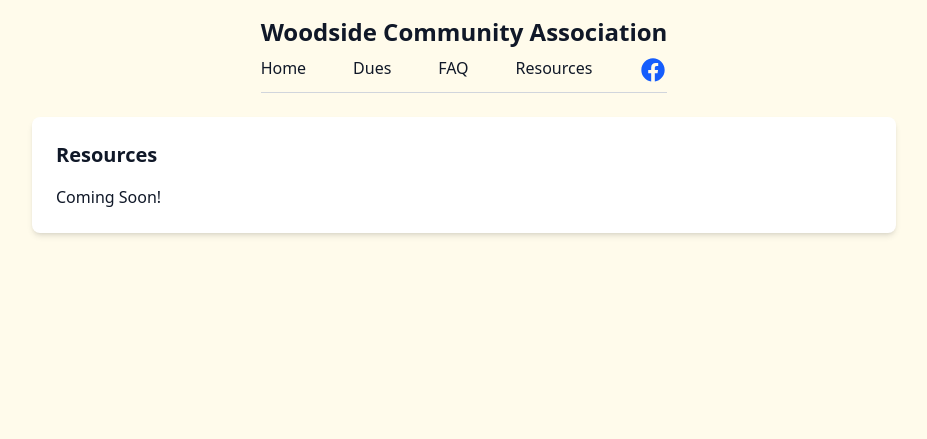
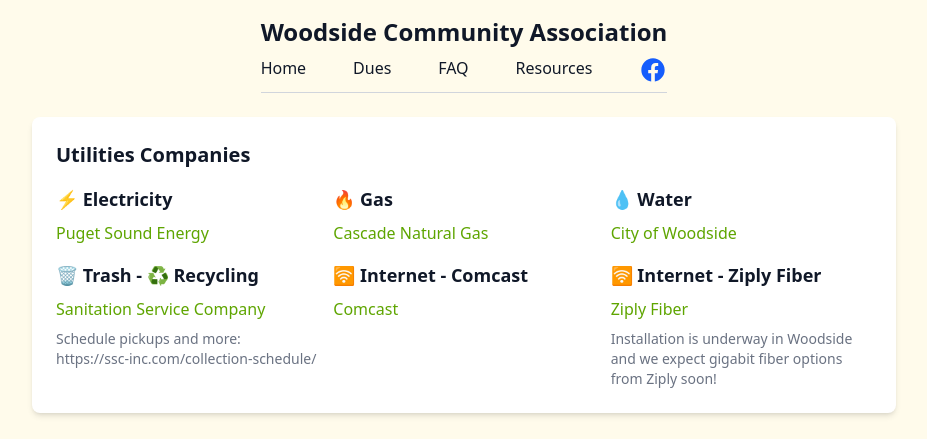
Before and after one commit to kyle-rader/woodside.github.io, a SvelteKit app: page /resources in a window 1280 px wide. Shown: the top 439 px of the page, without its empty margins (176-1103 px from the left). Built offline with nearby package versions, Linux system fonts and the light colour scheme.

Commit message:
add utilities to resources

```diff
--- a/src/routes/resources/+page.svelte
+++ b/src/routes/resources/+page.svelte
@@ -1,10 +1,9 @@
 <script lang="ts">
 	import Container from '$lib/layout/container.svelte';
 	import Section from '$lib/layout/section.svelte';
+	import Utilities from './utilities.svelte';
 </script>
 
 <Container>
-	<Section title="Resources">
-		<p>Coming Soon!</p>
-	</Section>
+	<Utilities />
 </Container>
--- /dev/null
+++ b/src/routes/resources/utilities.svelte
@@ -0,0 +1,64 @@
+<script lang="ts">
+	import Section from '$lib/layout/section.svelte';
+
+	let utilities = [
+		{
+			category: '⚡️ Electricity',
+			name: 'Puget Sound Energy',
+			url: 'https://www.pse.com/',
+			notes: ''
+		},
+		{
+			category: '🔥 Gas',
+			name: 'Cascade Natural Gas',
+			url: 'https://customer.cngc.com/login',
+			notes: ''
+		},
+		{
+			category: '💧 Water',
+			name: 'City of Woodside',
+			url: 'https://www.cityofwoodside.org/water',
+			notes: ''
+		},
+		{
+			category: '🗑️ Trash - ♻️ Recycling',
+			name: 'Sanitation Service Company',
+			url: 'https://portal.ssc-inc.com/User/Login?ReturnUrl=%2f',
+			notes: 'Schedule pickups and more: https://ssc-inc.com/collection-schedule/'
+		},
+		{
+			category: '🛜 Internet - Comcast',
+			name: 'Comcast',
+			url: 'https://www.xfinity.com/',
+			notes: ''
+		},
+		{
+			category: '🛜 Internet - Ziply Fiber',
+			name: 'Ziply Fiber',
+			url: 'https://www.ziplyfiber.com/',
+			notes:
+				'Installation is underway in Woodside and we expect gigabit fiber options from Ziply soon!'
+		}
+	];
+</script>
+
+<Section title="Utilities Companies">
+	<ul class="flex flex-col gap-4 sm:grid sm:grid-cols-2 md:grid-cols-3">
+		{#each utilities as utility}
+			<li class="flex flex-col gap-2">
+				<h2 class="text-lg font-bold">{utility.category}</h2>
+				<a
+					href={utility.url}
+					target="_blank"
+					rel="noopener noreferrer"
+					class="text-lime-600 hover:text-lime-700"
+				>
+					{utility.name}
+				</a>
+				{#if utility.notes}
+					<p class="text-sm text-gray-500 dark:text-gray-300">{utility.notes}</p>
+				{/if}
+			</li>
+		{/each}
+	</ul>
+</Section>
```
